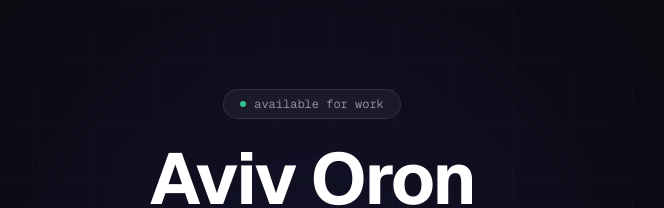
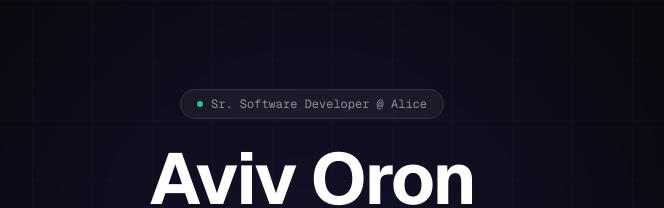
Before and after one commit to AvivOron/avivo.dev, a Next.js app: page / in a window 1280 px wide. Shown: the part 120-328 px from the top of the page, without its empty margins (328-992 px from the left). Built offline with nearby package versions, Linux system fonts and the light colour scheme.

Commit message:
fix: update LinkedIn URL and modify work status in Hero component

```diff
--- a/src/components/Hero.tsx
+++ b/src/components/Hero.tsx
@@ -3,7 +3,7 @@
 import { useEffect, useState } from "react";
 
 const GITHUB_URL = "https://github.com/AvivOron";
-const LINKEDIN_URL = "https://linkedin.com/in/avivoron";
+const LINKEDIN_URL = "https://www.linkedin.com/in/aviv-oron-9569616b/";
 
 export default function Hero() {
   const [visible, setVisible] = useState(false);
@@ -45,7 +45,7 @@ export default function Hero() {
         {/* Status badge */}
         <div className="flex items-center gap-2 rounded-full border border-white/10 bg-white/5 px-4 py-1.5 text-xs text-white/50 font-mono backdrop-blur-sm">
           <span className="h-1.5 w-1.5 rounded-full bg-emerald-400 animate-pulse" />
-          available for work
+          <a href="https://www.linkedin.com/company/alice-io" target="_blank" rel="noopener noreferrer" className="hover:text-white/80 transition-colors">Sr. Software Developer @ Alice</a>
         </div>
 
         {/* Name */}
```
